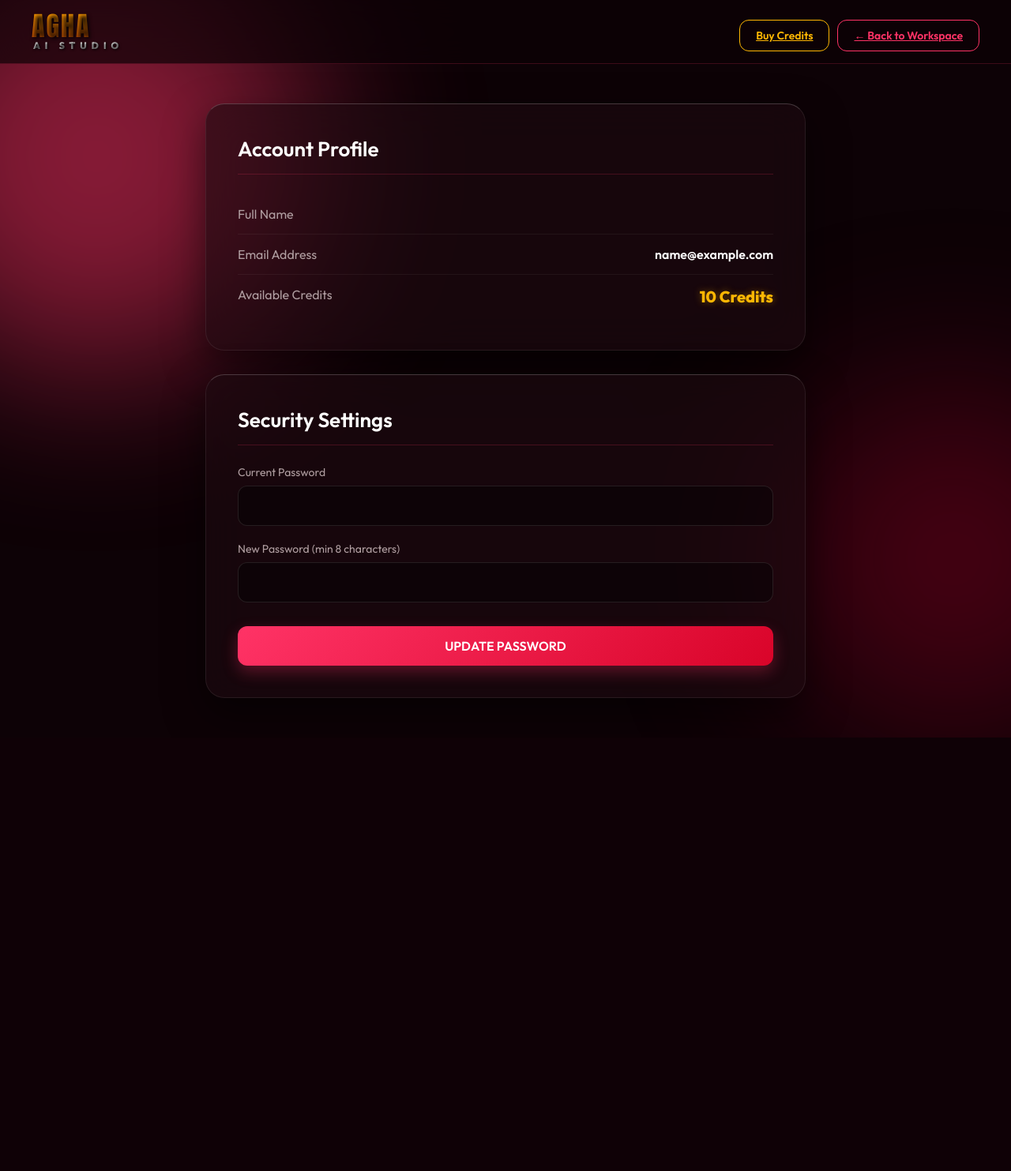
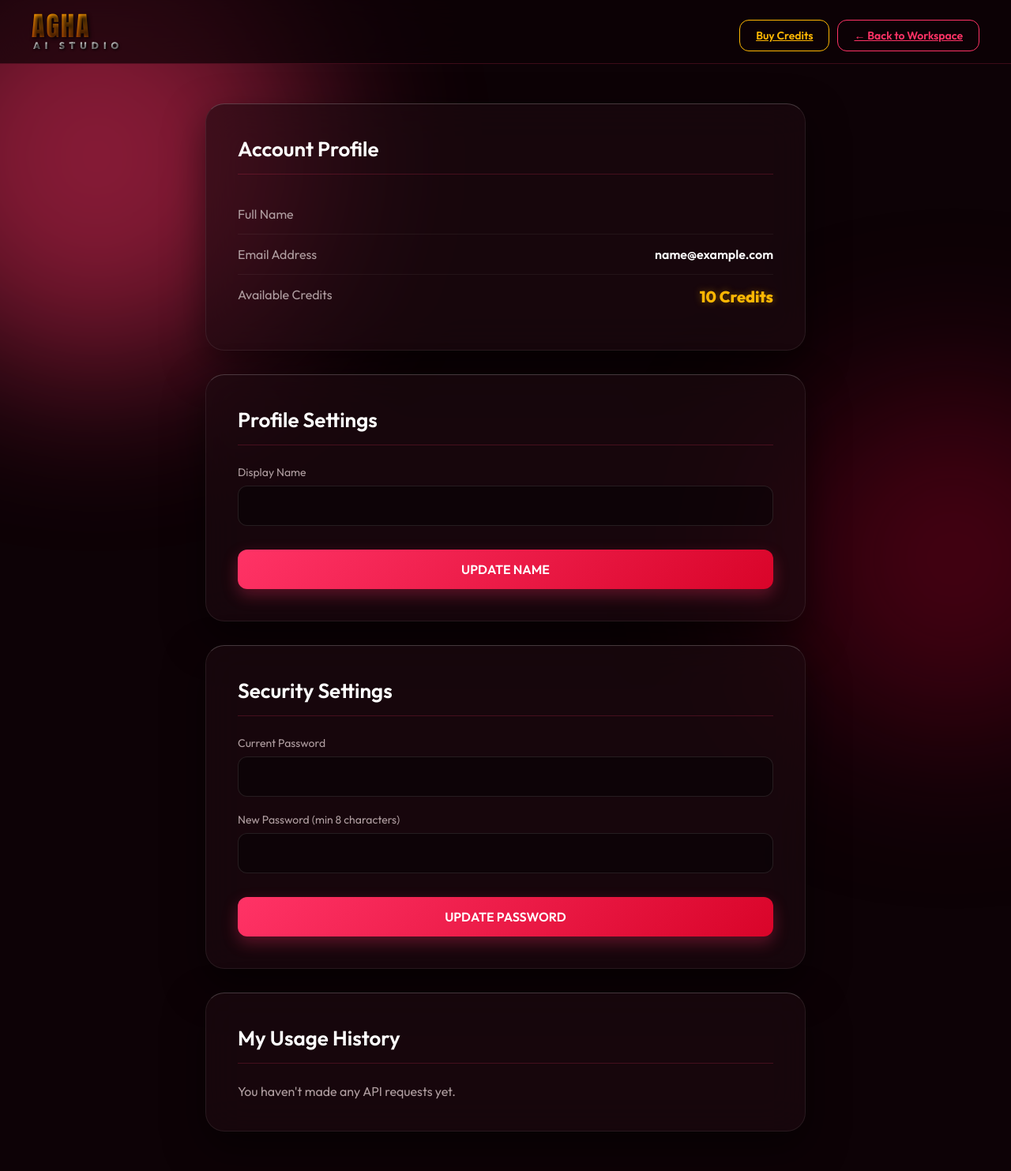
Before and after one commit to aghaaistudio/agha-ai-studio-core, a Flask app: page /settings in a window 1280 px wide. Shown: the whole page at 79% size. Before the commit the page ends 934 px from the top, so only its background shows below. Run offline with Flask 3, Linux system fonts and the light colour scheme; the visitor is signed in with stand-in values (Sample User, id 1); data that the repository does not hold is empty.

Commit message:
Feature: User Profile Update and Personal Usage History

```diff
--- a/routes/user.py
+++ b/routes/user.py
@@ -1,13 +1,16 @@
 from flask import Blueprint, render_template, flash, redirect, url_for, request
 from flask_login import current_user, login_required
 from extensions import db
+from models.usage import UsageRecord
 
 user_bp = Blueprint("user", __name__)
 
 @user_bp.get("/settings")
 @login_required
 def settings():
-    return render_template("settings.html")
+    # Fetch user's recent usage history
+    usages = UsageRecord.query.filter_by(user_id=current_user.id).order_by(UsageRecord.created_at.desc()).limit(20).all()
+    return render_template("settings.html", usages=usages)
 
 @user_bp.post("/change-password")
 @login_required
@@ -27,3 +30,15 @@ def change_password():
     db.session.commit()
     flash("Password updated successfully!", "success")
     return redirect(url_for("user.settings"))
+
+@user_bp.post("/update-name")
+@login_required
+def update_name():
+    new_name = request.form.get("name", "").strip()
+    if len(new_name) < 2:
+        flash("Name must be at least 2 characters.", "error")
+    else:
+        current_user.name = new_name
+        db.session.commit()
+        flash("Name updated successfully!", "success")
+    return redirect(url_for("user.settings"))
--- a/templates/settings.html
+++ b/templates/settings.html
@@ -53,7 +53,13 @@
         .flash-success { background: rgba(76, 175, 80, 0.15); color: #a5d6a7; border: 1px solid rgba(76, 175, 80, 0.4); }
         .flash-error { background: rgba(244, 67, 54, 0.15); color: #ef9a9a; border: 1px solid rgba(244, 67, 54, 0.4); }
     </style>
-</head>
+
+        <style>
+            table { width: 100%; border-collapse: collapse; margin-top: 15px; }
+            th { text-align: left; padding: 12px; border-bottom: 1px solid rgba(255,255,255,0.1); color: var(--text-muted); }
+            td { padding: 12px; border-bottom: 1px solid rgba(255,255,255,0.05); }
+        </style>
+        </head>
 <body>
     <div class="orb orb-1"></div>
     <div class="orb orb-2"></div>
@@ -95,7 +101,18 @@
             </div>
         </div>
 
+
         <div class="glass-panel">
+            <h1>Profile Settings</h1>
+            <form method="POST" action="{{ url_for('user.update_name') }}">
+                <div class="form-group">
+                    <label>Display Name</label>
+                    <input type="text" name="name" value="{{ current_user.name }}" required minlength="2" style="width: 100%; padding: 15px 20px; background: rgba(0, 0, 0, 0.4); border: 1px solid rgba(255, 255, 255, 0.1); border-radius: 12px; color: white; font-size: 15px;">
+                </div>
+                <button type="submit" class="btn">Update Name</button>
+            </form>
+        </div>
+<div class="glass-panel">
             <h1>Security Settings</h1>
             <form method="POST" action="{{ url_for('user.change_password') }}">
                 <div class="form-group">
@@ -109,6 +126,39 @@
                 <button type="submit" class="btn">Update Password</button>
             </form>
         </div>
+
+        <div class="glass-panel">
+            <h1>My Usage History</h1>
+            {% if not usages %}
+                <p style="color: var(--text-muted);">You haven't made any API requests yet.</p>
+            {% else %}
+                <table>
+                    <thead>
+                        <tr>
+                            <th>Model Used</th>
+                            <th>Status</th>
+                            <th>Date & Time</th>
+                        </tr>
+                    </thead>
+                    <tbody>
+                        {% for u in usages %}
+                        <tr>
+                            <td>{{ u.model_name }}</td>
+                            <td>
+                                {% if u.success %}
+                                    <span style="color: #4CAF50;">● Success</span>
+                                {% else %}
+                                    <span style="color: #F44336;">● Failed</span>
+                                {% endif %}
+                            </td>
+                            <td style="color: var(--text-muted);">{{ u.created_at.strftime('%Y-%m-%d %H:%M') }}</td>
+                        </tr>
+                        {% endfor %}
+                    </tbody>
+                </table>
+            {% endif %}
+        </div>
+
     </div>
 </body>
 </html>
```
